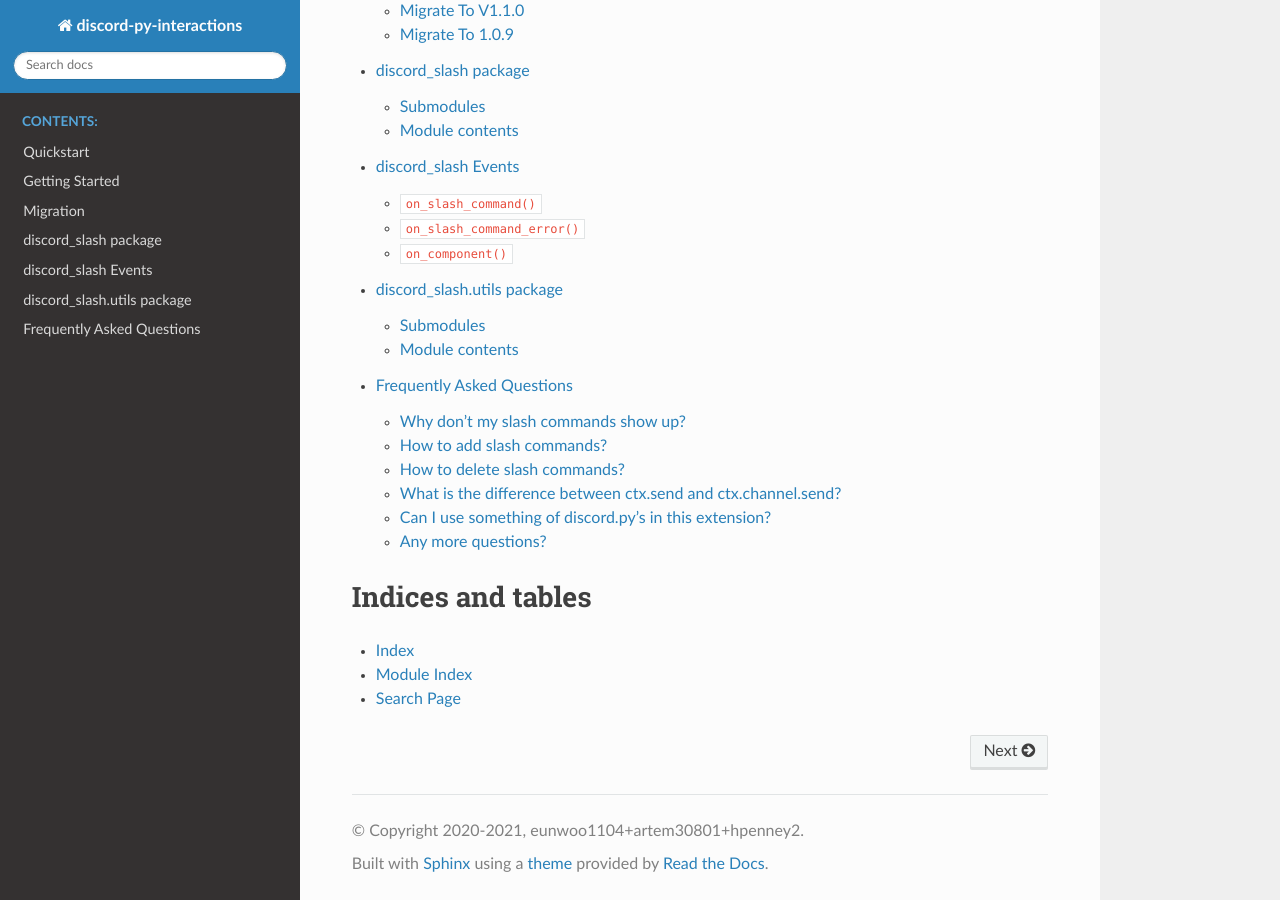
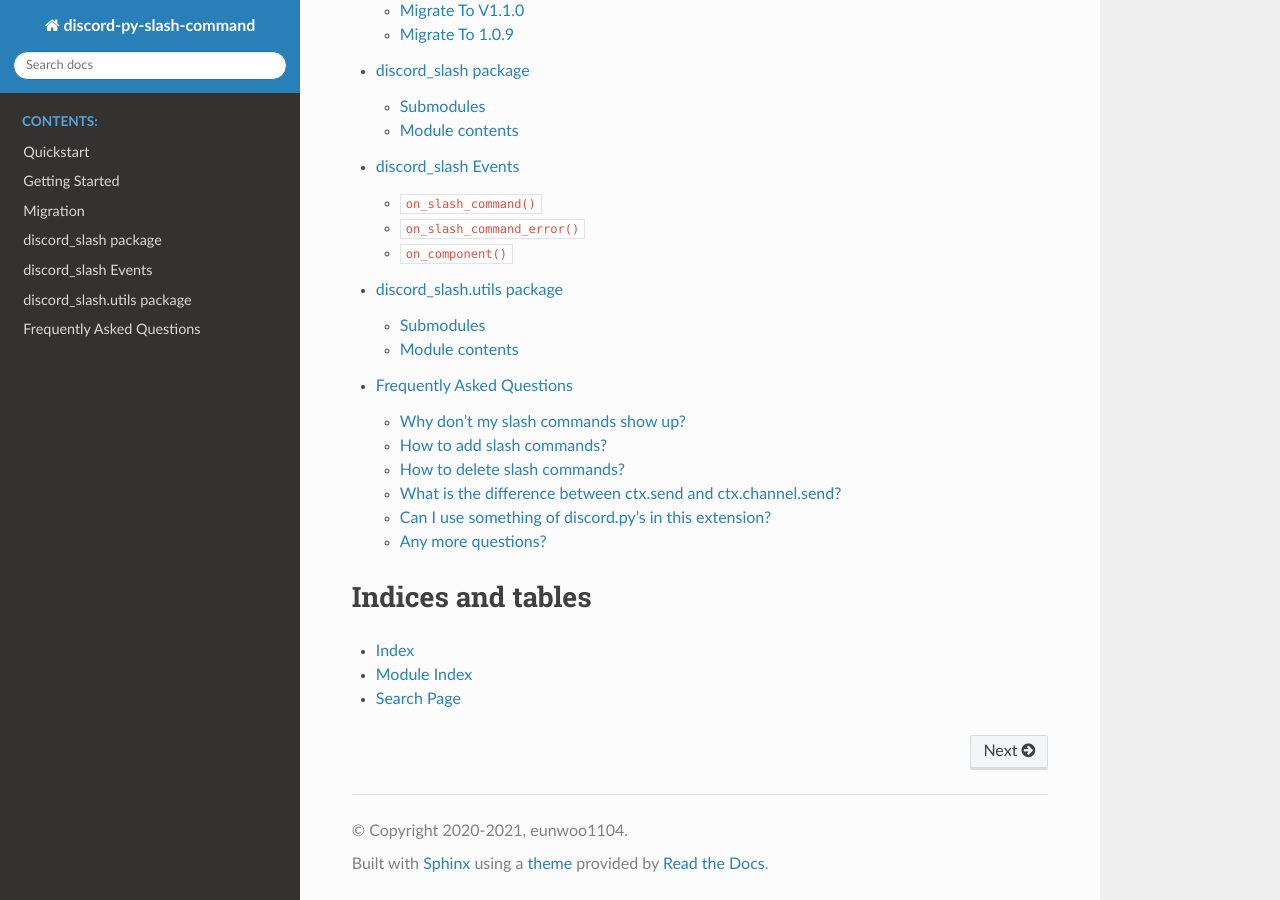
Before and after one commit to interactions-py/interactions.py, a Sphinx documentation site: the page built from docs/index.rst, in a window 1280 px wide and 900 px high, scrolled down 581 px. Built offline with Sphinx 7.4.7 and the Read the Docs theme 2.0.0, drawn with Linux system fonts in a browser that asks for light colours.

```diff
--- a/docs/conf.py
+++ b/docs/conf.py
@@ -18,9 +18,9 @@ sys.path.insert(0, os.path.abspath('..'))
 
 # -- Project information -----------------------------------------------------
 
-project = 'discord-py-interactions'
-copyright = '2020-2021, eunwoo1104+artem30801+hpenney2'
-author = 'eunwoo1104+artem30801+hpenney2'
+project = 'discord-py-slash-command'
+copyright = '2020-2021, eunwoo1104'
+author = 'eunwoo1104'
 
 
 # -- General configuration ---------------------------------------------------
```
Also changed, not shown: README.md (+4 -4 lines).
